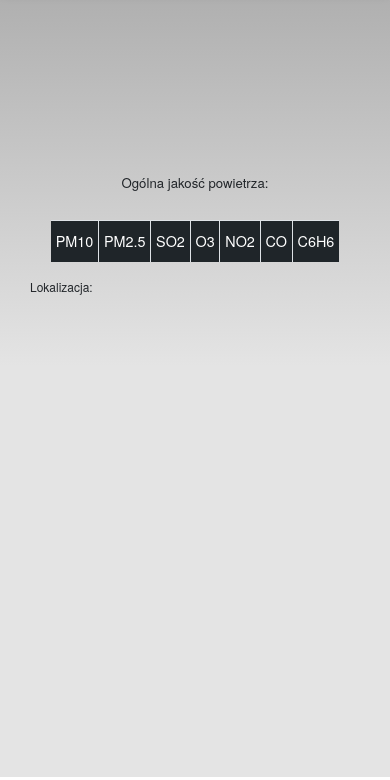
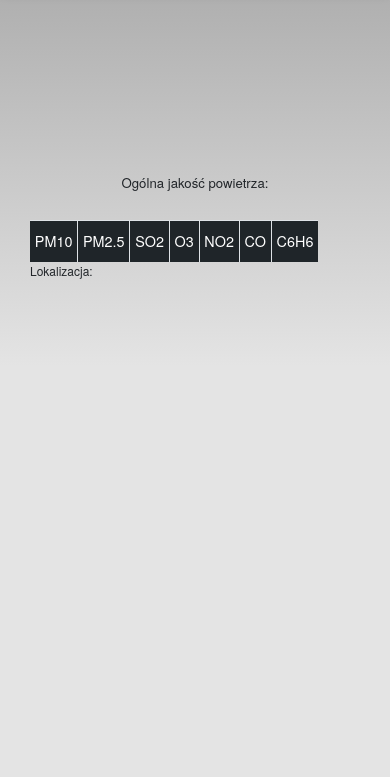
Before and after one commit to jakub94r/Smogo, a website: page aplikacja/www/index.html in a window 390 px wide. Shown: the part 64-844 px from the top of the page. Drawn offline with Linux system fonts and the light colour scheme; some packages are replaced by stand-ins of ours; no server answers.

Commit message:
Adjust table positioning and scaling on mobile

```diff
--- a/aplikacja/www/css/index.css
+++ b/aplikacja/www/css/index.css
@@ -221,7 +221,9 @@ a[data-toggle="collapse"] {
 
 #smog-table {
     text-align: center;
-    width: 80%;
+    width: 100%;
+    display: block;
+    overflow-x: auto;
 }
 
 #smog-table .smog-head {
@@ -269,6 +271,13 @@ a[data-toggle="collapse"] {
     font-size: 1.25em;
 }
 
+@media screen and (orientation:landscape) {
+    #smog-table {
+        display: table;
+        width: 80%;
+    }
+}
+
 @media (min-width: 768px) {
     #sidebar {
         position: relative;
@@ -290,6 +299,6 @@ a[data-toggle="collapse"] {
     }
 
     #smog-table {
-        width: 50%;
+        display: table;
     }
 }
--- a/aplikacja/www/index.html
+++ b/aplikacja/www/index.html
@@ -87,16 +87,16 @@
 
             <div id="overallState" class="alert mx-auto">Ogólna jakość powietrza: </div>
 
-            <table id="smog-table" class="table table-sm .table-responsive table-hover mx-auto">
+            <table id="smog-table" class="table-sm .table-responsive table-hover mx-auto">
                     <thead class="smog-head">
                         <tr>
-                            <th class="col-1">PM10</th>
-                            <th class="col-1">PM2.5</th>
-                            <th class="col-1">SO2</th>
-                            <th class="col-1">O3</th>
-                            <th class="col-1">NO2</th>
-                            <th class="col-1">CO</th>
-                            <th class="col-1">C6H6</th>
+                            <th>PM10</th>
+                            <th>PM2.5</th>
+                            <th>SO2</th>
+                            <th> O3 </th>
+                            <th>NO2</th>
+                            <th> CO </th>
+                            <th>C6H6</th>
                         </tr>
                     </thead>
                     <tbody class="smog-body">
```
